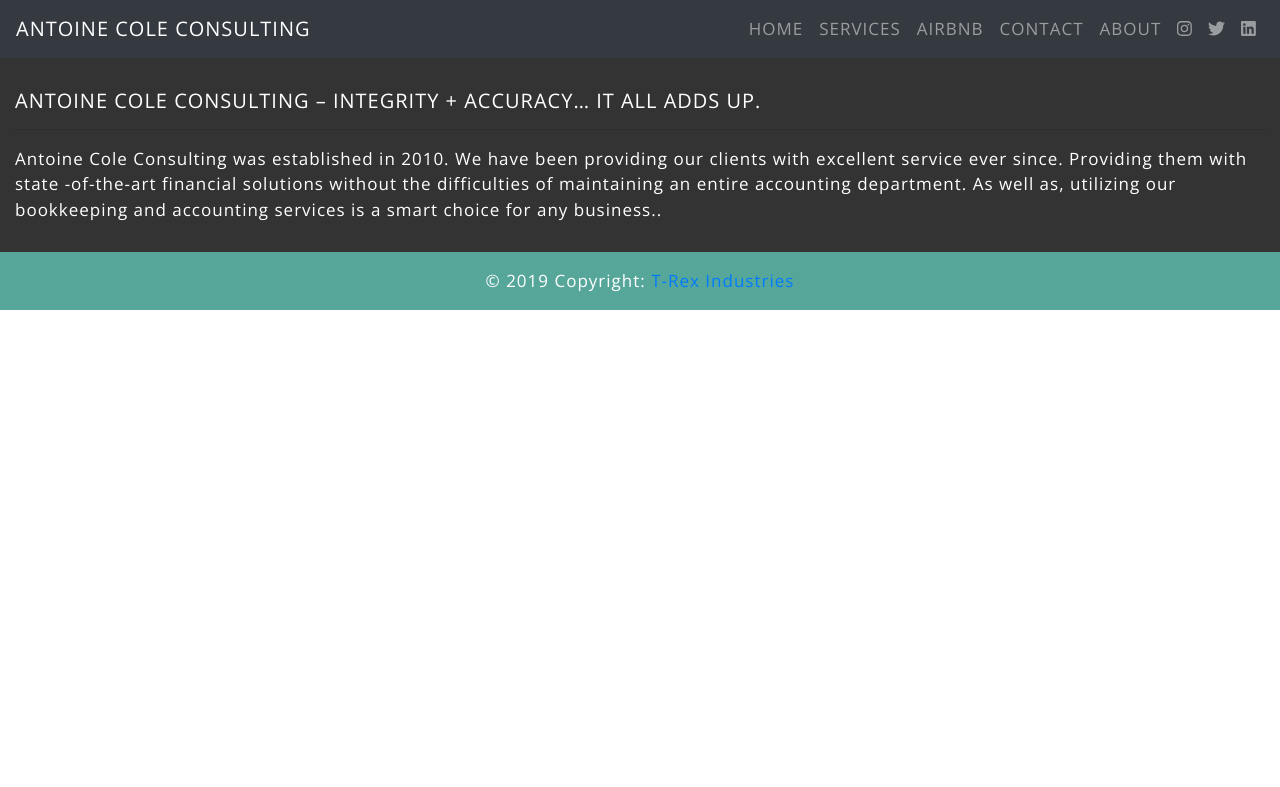
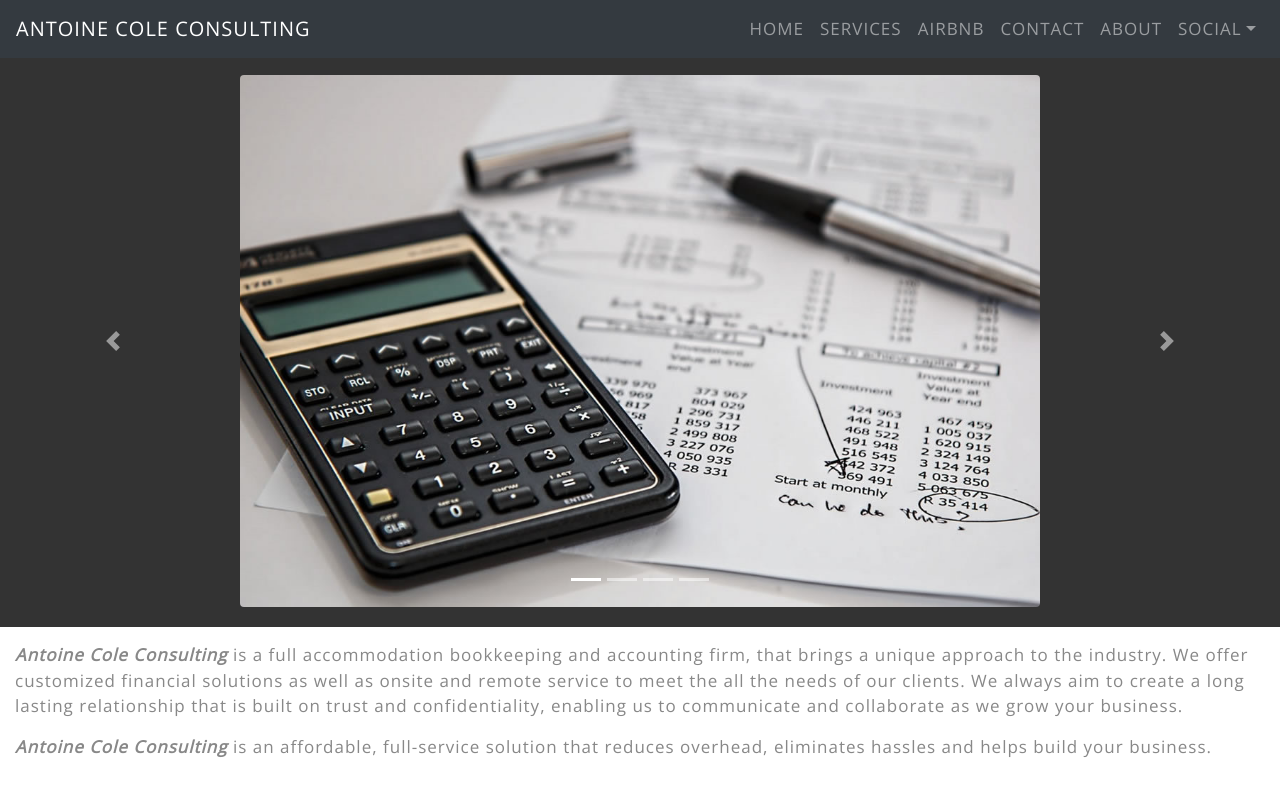
Before and after one commit to papanugget/ac_consulting, a React (Create React App) app: page /home in a window 1280 px wide. Shown: the top 787 px of the page. Built offline with nearby package versions, Linux system fonts and the light colour scheme.

Commit message:
refactored router, relative pathing, meta info

```diff
--- a/public/index.html
+++ b/public/index.html
@@ -2,13 +2,18 @@
 <html lang="en">
   <head>
     <meta charset="utf-8" />
-    <!-- <link rel="stylesheet" href="./css/flexboxgrid.css" type="text/css"> -->
     <meta name="viewport" content="width=device-width, initial-scale=1" />
     <meta name="theme-color" content="#000000" />
     <meta
       name="description"
-      content="Antoine Cole Consulting"
+      content="Antoine Cole Consulting is a full accommodation bookkeeping and accounting firm, that brings a unique approach to the industry. We offer customized financial solutions as well as onsite and remote service to meet the all the needs of our clients. We always aim to create a long lasting relationship that is built on trust and confidentiality, enabling us to communicate and collaborate as we grow your business.      Antoine Cole Consulting is an affordable, full-service solution that reduces overhead, eliminates hassles and helps build your business. "
     />
+    <meta name="geo.region" content="US-NY"><!-- Country code (ISO 3166-1): mandatory, state code (ISO 3166-2): optional; eg. content="US" / content="US-NY" -->
+    <meta name="geo.placename" content="New York City/Far Rockaway"><!-- eg. content="New York City" -->
+    <!-- Identify the software used to build the document (i.e. - WordPress, Dreamweaver) -->
+    <meta name="generator" content="ReactJS, Visual Studio Code">
+    <!-- Short description of your document's subject -->
+    <meta name="subject" content="Antoine Cole Consulting is a full accommodation bookkeeping and accounting firm">
     <link href="https://fonts.googleapis.com/css?family=Open+Sans&display=swap" rel="stylesheet">
     <!--
       manifest.json provides metadata used when your web app is installed on a
--- a/src/App.js
+++ b/src/App.js
@@ -1,13 +1,11 @@
 import React from 'react';
 import './css/style.css';
-// fontawesome icons
 import { library } from '@fortawesome/fontawesome-svg-core';
 import { fab } from '@fortawesome/free-brands-svg-icons';
 import { faEnvelope, faMapPin, faPhoneAlt, faMagic, faChartLine, faUserFriends, faClipboardList, faFileInvoiceDollar, faCircle, } from '@fortawesome/free-solid-svg-icons';
-// components
 import Header from './components/Header';
 import Footer from './components/Footer';
-import { BrowserRouter as Router, Route } from 'react-router-dom';
+import { BrowserRouter as Router, Route, Switch } from 'react-router-dom';
 import Home from './components/Home';
 import ServicesList from './components/ServicesList';
 import ImageGallery from './components/ImageGallery';
@@ -23,13 +21,14 @@
         <div>
             <Router>
             <Header />
-
-                <Route path="/" exact component={Home}/>
-                <Route path="/services" component={ServicesList} />
-                <Route path="/gallery" component={ImageGallery} />
-                <Route path="/contact" component={Contact} />
-                <Route path="/about" component={About} />
-                {/* <Route component={Home}/> */}
+                <Switch>
+                    <Route path="/" exact component={Home}/>
+                    <Route path="/services" component={ServicesList} />
+                    <Route path="/gallery" component={ImageGallery} />
+                    <Route path="/contact" component={Contact} />
+                    <Route path="/about" component={About} />
+                    <Route component={Home}/>
+                </Switch>
             </Router>
 
             <Footer />
--- a/src/components/SiteNavbar.js
+++ b/src/components/SiteNavbar.js
@@ -1,19 +1,26 @@
 import React from 'react';
 import { FontAwesomeIcon } from '@fortawesome/react-fontawesome';
-import { Collapse, Navbar, NavbarToggler, NavbarBrand, Nav, NavItem, NavLink  } from 'reactstrap';
+import { Collapse, Navbar, NavbarToggler, NavbarBrand, Nav, NavItem, NavLink, Dropdown, DropdownItem, DropdownToggle, DropdownMenu  } from 'reactstrap';
 import { Link } from 'react-router-dom';
 
 class SiteNavbar extends React.Component {
     constructor(props) {
         super(props);
         this.toggle =  this.toggle.bind(this);
+        this.dropToggle = this.dropToggle.bind(this);
         this.state = {
-            isOpen: false
+            isOpen: false,
+            dropdownOpen: false,
          };
     }
     toggle() {
         this.setState({
-            isOpen: !this.state.isOpen
+            isOpen: !this.state.isOpen,
+        });
+    }
+    dropToggle() {
+        this.setState({
+            dropdownOpen: !this.state.dropdownOpen
         });
     }
     render() {
@@ -52,21 +59,49 @@
                                 About
                             </Link>
                         </NavItem>
-                        <NavItem>
-                            <NavLink href="https://instagram.com/come_stay_at_the_rockaways" target="_blank" rel="noopener noreferrer" className="nav-link">
-                                <FontAwesomeIcon icon={['fab', 'instagram']}/>
-                            </NavLink>
-                        </NavItem>
-                        <NavItem>
-                            <NavLink href="https://twitter.com" target="_blank" rel="noopener noreferrer" className="nav-link">
-                                <FontAwesomeIcon icon={['fab', 'twitter']}/>
-                            </NavLink>
-                        </NavItem>
-                        <NavItem>
-                            <NavLink href="https://linkedin.com" target="_blank" rel="noopener noreferrer" className="nav-link">
-                                <FontAwesomeIcon icon={['fab', 'linkedin']}/>
-                            </NavLink>
-                        </NavItem>
+
+                        <Dropdown nav isOpen={this.state.dropdownOpen} toggle={this.dropToggle}>
+                            <DropdownToggle nav caret>
+                            Social
+                            </DropdownToggle>
+                            <DropdownMenu>
+                            <DropdownItem>
+                                <NavLink href="https://instagram.com/come_stay_at_the_rockaways" target="_blank" rel="noopener noreferrer" className="nav-link text-muted">
+                                    <FontAwesomeIcon icon={['fab', 'instagram']}/> <small>Instagram</small>
+                                </NavLink>
+                            </DropdownItem>
+
+                            <DropdownItem>
+                                <NavLink href="https://www.facebook.com/erica.antoinecole" target="_blank" rel="noopener noreferrer" className="nav-link text-muted">
+                                    <FontAwesomeIcon icon={['fab', 'facebook']}/><small>Facebook</small>
+                                </NavLink>
+                            </DropdownItem>
+
+                            <DropdownItem>
+                                <NavLink href="https://twitter.com/antoinecole67" target="_blank" rel="noopener noreferrer" className="nav-link text-muted">
+                                        <FontAwesomeIcon icon={['fab', 'twitter']}/> <small>Twitter</small>
+                                </NavLink>
+                            </DropdownItem>
+
+                            <DropdownItem>
+                                <NavLink href="https://www.linkedin.com/in/erica-cole-63714434/" target="_blank" rel="noopener noreferrer" className="nav-link text-muted">
+                                        <FontAwesomeIcon icon={['fab', 'linkedin']}/> <small>LinkedIn</small>
+                                </NavLink>
+                            </DropdownItem>
+
+                            <DropdownItem>
+                                <NavLink href="https://www.alignable.com/far-rockaway-ny-2/antoine-cole-consulting" target="_blank" rel="noopener noreferrer" className="nav-link text-muted" >
+                                    <svg width="20" height="20" viewbox="0 0 125 29">
+                                        <g fill="none" fill-rule="evenodd">
+                                        <path d="M20.419 8.096c-1.35-3.814-5.066-6.562-9.43-6.562a10.057 10.057 0 0 0-3.272.54l.15.454c.246.735.501 1.501.769 2.265.157.448.319.893.484 1.33.524 1.387 1.09 2.683 1.702 3.656.27.428.55.786.839 1.07.418.407.855.652 1.314.652.672 0 1.297-.505 1.88-1.318.5.976 1.009 2.244 1.451 3.447-.934.783-2.02 1.254-3.33 1.254a4.94 4.94 0 0 1-2.627-.746 6.07 6.07 0 0 1-1.036-.789c-.92-.88-1.683-2.087-2.354-3.47-.234-.486-.459-.99-.673-1.514-.597-1.454-1.13-3.027-1.652-4.595a9.91 9.91 0 0 0-.994.922C2.01 6.424 1.014 8.731 1.014 11.26c0 2.211.762 4.25 2.04 5.886.29.37.605.72.944 1.045.36-.994.7-2.015 1.02-2.978.428-1.288.86-2.582 1.328-3.815.71 1.292 1.534 2.401 2.524 3.218-.19.555-.373 1.105-.551 1.64-.437 1.316-.879 2.642-1.358 3.9a10.09 10.09 0 0 0 4.028.832c2.68 0 5.114-1.038 6.908-2.72.343-.322.66-.666.954-1.032l-.33-.987c-.244-.733-.499-1.499-.767-2.26a60.783 60.783 0 0 0-.484-1.332c-.523-1.385-1.087-2.682-1.701-3.656a5.827 5.827 0 0 0-.84-1.07 3.21 3.21 0 0 0-.315-.274c-.32-.24-.651-.378-.996-.378-.672 0-1.298.504-1.881 1.318-.5-.977-1.009-2.243-1.452-3.446a6.75 6.75 0 0 1 .357-.28c.853-.615 1.828-.975 2.975-.975h.003c.991 0 1.853.276 2.623.745.365.223.712.48 1.036.789.92.88 1.682 2.088 2.353 3.472.235.485.458.99.674 1.514.271.662.529 1.35.778 2.05a9.6 9.6 0 0 0 .08-1.205 9.45 9.45 0 0 0-.545-3.164" fill="#999"></path>
+                                        </g>
+                                    </svg>
+                                    <small>Alignable</small>
+                                </NavLink>
+                            </DropdownItem>
+
+                            </DropdownMenu>
+                        </Dropdown>
                         </Nav>
                     </Collapse>
             </Navbar>
--- a/src/components/subcomponents/ContactForm.js
+++ b/src/components/subcomponents/ContactForm.js
@@ -3,7 +3,7 @@
 
 const ContactForm = () => {
     return(
-        <Form action="https://formspree.io/albertchan1110@gmail.com" method="POST" >
+        <Form action="https://formspree.io/antoinecole@gmail.com" method="POST" >
             <h2><span className="primary-text">Contact</span> Us</h2>
             <br/>
             <FormGroup>
--- a/src/components/subcomponents/Showcase.js
+++ b/src/components/subcomponents/Showcase.js
@@ -17,17 +17,17 @@
     {
         src: './img/stacks.jpg',
         altText: 'Coins',
-        caption: 'Build a nest egg'
+        caption: ''
     },
     {
         src: './img/bookkeep.jpg',
         altText: 'Bookkeeping',
-        caption: 'Keep your books in order'
+        caption: ''
     },
     {
         src: './img/laptop.jpg',
         altText: 'Laptop and Charts',
-        caption: 'Chart your financial future'
+        caption: ''
     },
 ];
 
--- a/src/css/style.css
+++ b/src/css/style.css
@@ -49,11 +49,9 @@
 
 #navbar li.current a, #navbar a:hover {
 	color: #56a79a;
-	border-bottom: 3px solid #56a79a;
-	padding-bottom: 3px;
 }
 
-/* SHOWCASE, SERVICES, IMAGES, CONTACT, ABOUT MARGINS */
+/* SHOWCASE, SERVICES MARGINS */
 #showcase-gallery {
 	margin-top: 55px;
 }
@@ -108,10 +106,8 @@
 
 .ReactGridGallery_tile-viewport{
 	border: 3px solid #fff;
-	/* box-sizing: border-box; */
 	padding: 5px;
 	border-radius: 5px;
-	/* margin: 5px; */
 }
 #about-jumbo {
 	margin-top: 55px;
```
Also changed, not shown: src/components/Showcase.js (+3 -4 lines).
